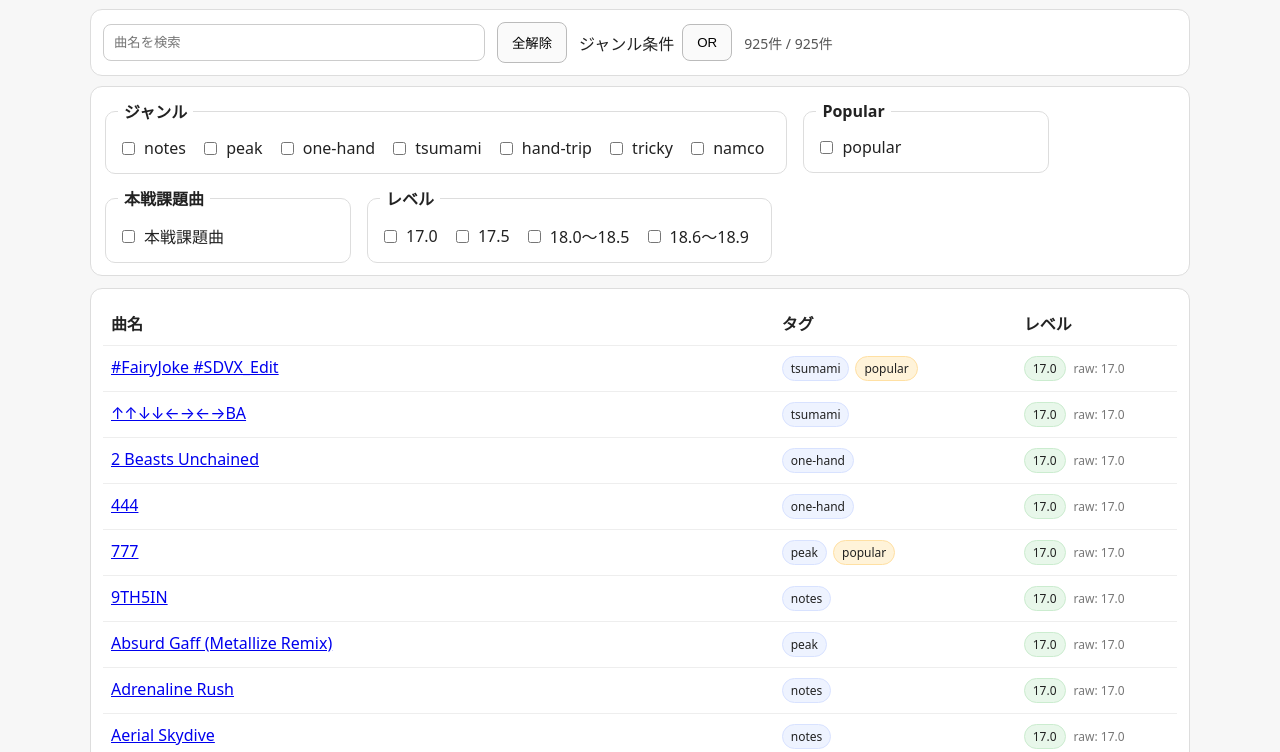
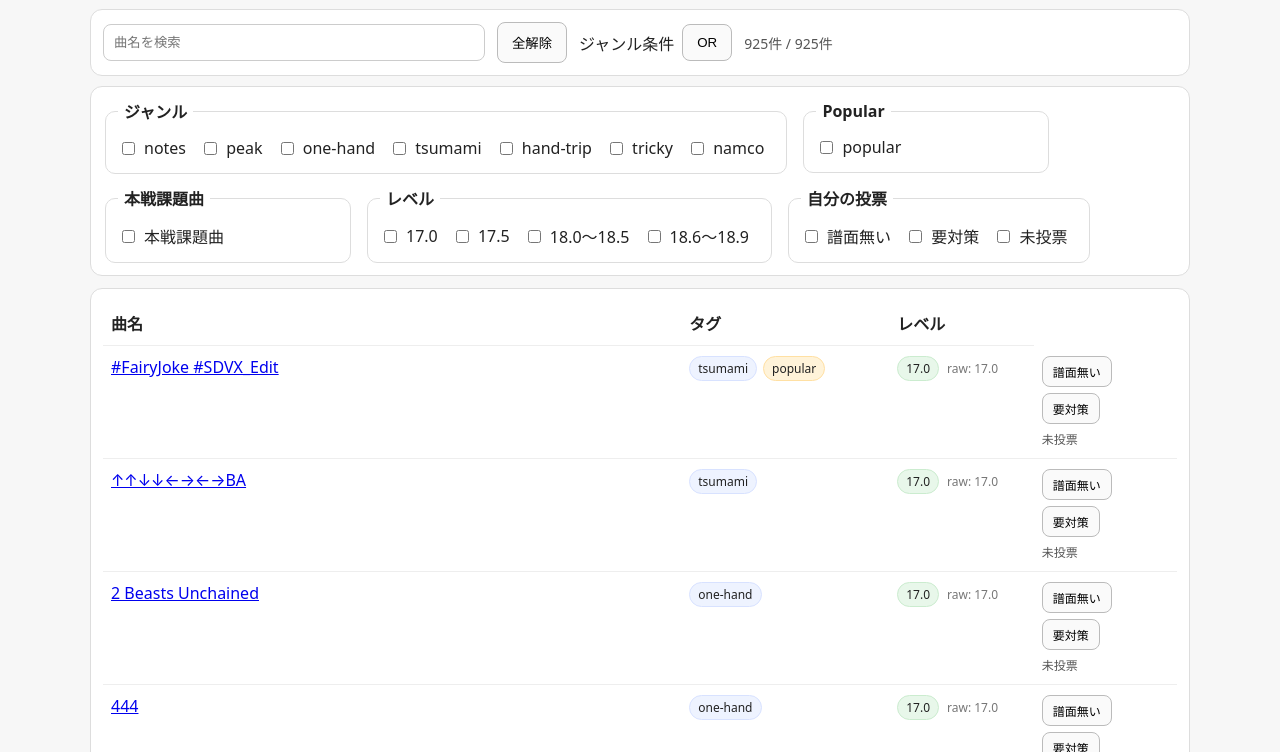
Before and after one commit to imonegi48/TPL-genre-checker, a plain HTML site: page index.html in a window 1280 px wide. Shown: the part 48-800 px from the top of the page. Drawn offline with Linux system fonts and the light colour scheme.

Commit message:
投票ボタンを実装（ローカル）

```diff
--- a/index.html
+++ b/index.html
@@ -29,6 +29,10 @@
     .level-raw{font-size:12px}
     .controls{margin-bottom:10px}
     .toggle{display:inline-flex;gap:8px;align-items:center}
+    .vote-actions{display:flex;flex-wrap:wrap;gap:6px;align-items:center}
+    .vote-btn{padding:6px 10px;font-size:12px}
+    .vote-btn.active{background:#dff3ff;border-color:#87cfff;font-weight:700}
+    .vote-state{font-size:12px;color:#555;margin-top:6px}
     @media (max-width:700px){fieldset{min-width:100%}th:nth-child(3),td:nth-child(3){display:none}}
   </style>
 </head>
@@ -71,6 +75,12 @@
         <label><input type="checkbox" class="level" value="18.0-18.5">18.0〜18.5</label>
         <label><input type="checkbox" class="level" value="18.6-18.9">18.6〜18.9</label>
       </fieldset>
+      <fieldset>
+        <legend>自分の投票</legend>
+        <label><input type="checkbox" class="vote-filter" value="no-chart">譜面無い</label>
+        <label><input type="checkbox" class="vote-filter" value="need-practice">要対策</label>
+        <label><input type="checkbox" class="vote-filter" value="unvoted">未投票</label>
+      </fieldset>
     </div>
   </div>
 
@@ -104,12 +114,93 @@ const levelBucket = v => {
   if(v >= 18.6 && v <= 18.9) return '18.6-18.9';
   return 'unknown';
 };
-
 const tbody = document.getElementById('tbody');
 const count = document.getElementById('count');
 const q = document.getElementById('q');
 const modeBtn = document.getElementById('mode');
 let genreMode = 'OR';
+
+const VOTE_STORAGE_KEY = 'tpl-genre-checker-votes-v1';
+
+const VOTE_LABELS = {
+  'no-chart': '譜面無い',
+  'need-practice': '要対策'
+};
+
+let votes = loadVotes();
+
+function loadVotes(){
+  try{
+    const saved = JSON.parse(localStorage.getItem(VOTE_STORAGE_KEY) || '{}');
+
+    if(saved && typeof saved === 'object' && !Array.isArray(saved)){
+      return saved;
+    }
+  }catch(err){
+    console.warn('投票データの読み込みに失敗しました', err);
+  }
+
+  return {};
+}
+
+function saveVotes(){
+  localStorage.setItem(VOTE_STORAGE_KEY, JSON.stringify(votes));
+}
+
+function chartKey(song){
+  const match = String(song.url || '').match(/\/s\/([^/]+)\/([^/]+)\//);
+
+  if(match){
+    return `${match[1]}-${match[2]}`;
+  }
+
+  return `${song.title}@@${Number(song.levelRaw).toFixed(1)}`;
+}
+
+function escapeAttr(value){
+  return String(value)
+    .replace(/&/g, '&amp;')
+    .replace(/"/g, '&quot;')
+    .replace(/</g, '&lt;')
+    .replace(/>/g, '&gt;');
+}
+
+function setVote(key, value){
+  if(votes[key] === value){
+    delete votes[key];
+  }else{
+    votes[key] = value;
+  }
+
+  saveVotes();
+  render();
+}
+
+function renderVoteControls(song){
+  const key = chartKey(song);
+  const currentVote = votes[key] || '';
+  const escapedKey = escapeAttr(key);
+
+  return `
+    <div class="vote-actions">
+      <button
+        class="vote-btn ${currentVote === 'no-chart' ? 'active' : ''}"
+        type="button"
+        data-vote-key="${escapedKey}"
+        data-vote-value="no-chart"
+      >譜面無い</button>
+      <button
+        class="vote-btn ${currentVote === 'need-practice' ? 'active' : ''}"
+        type="button"
+        data-vote-key="${escapedKey}"
+        data-vote-value="need-practice"
+      >要対策</button>
+    </div>
+    <div class="vote-state">
+      ${currentVote ? `自分: ${VOTE_LABELS[currentVote]}` : '未投票'}
+    </div>
+  `;
+}
 
 function selected(cls){
   return [...document.querySelectorAll('.' + cls + ':checked')].map(x => x.value);
@@ -123,6 +214,7 @@ function render(){
   const qs = q.value.trim().toLowerCase();
   const genres = selected('genre');
   const levels = selected('level');
+  const voteFilters = selected('vote-filter');
   const usePop = checked('popular');
   const useSpec = checked('special');
 
@@ -137,6 +229,14 @@ function render(){
     if(usePop && !s.popular) return false;
     if(useSpec && !s.special) return false;
     if(levels.length && !levels.includes(levelBucket(s.levelRaw))) return false;
+
+    if(voteFilters.length){
+      const myVote = votes[chartKey(s)] || 'unvoted';
+
+      if(!voteFilters.includes(myVote)){
+        return false;
+      }
+    }
 
     return true;
   });
@@ -157,8 +257,9 @@ function render(){
           <span class="muted level-raw">raw: ${s.levelRaw.toFixed(1)}</span>
         </div>
       </td>
+      <td>${renderVoteControls(s)}</td>
     </tr>
-  `).join('') || '<tr><td colspan="3" class="muted">該当なし</td></tr>';
+  `).join('') || '<tr><td colspan="4" class="muted">該当なし</td></tr>';
 
   count.textContent = `${filtered.length}件 / ${songs.length}件`;
 }
@@ -181,6 +282,16 @@ document.getElementById('clear').onclick = () => {
   el.addEventListener('input', render);
 });
 
+tbody.addEventListener('click', event => {
+  const button = event.target.closest('.vote-btn');
+
+  if(!button){
+    return;
+  }
+
+  setVote(button.dataset.voteKey, button.dataset.voteValue);
+});
+
 loadSongs();
 </script>
 </body>
```
